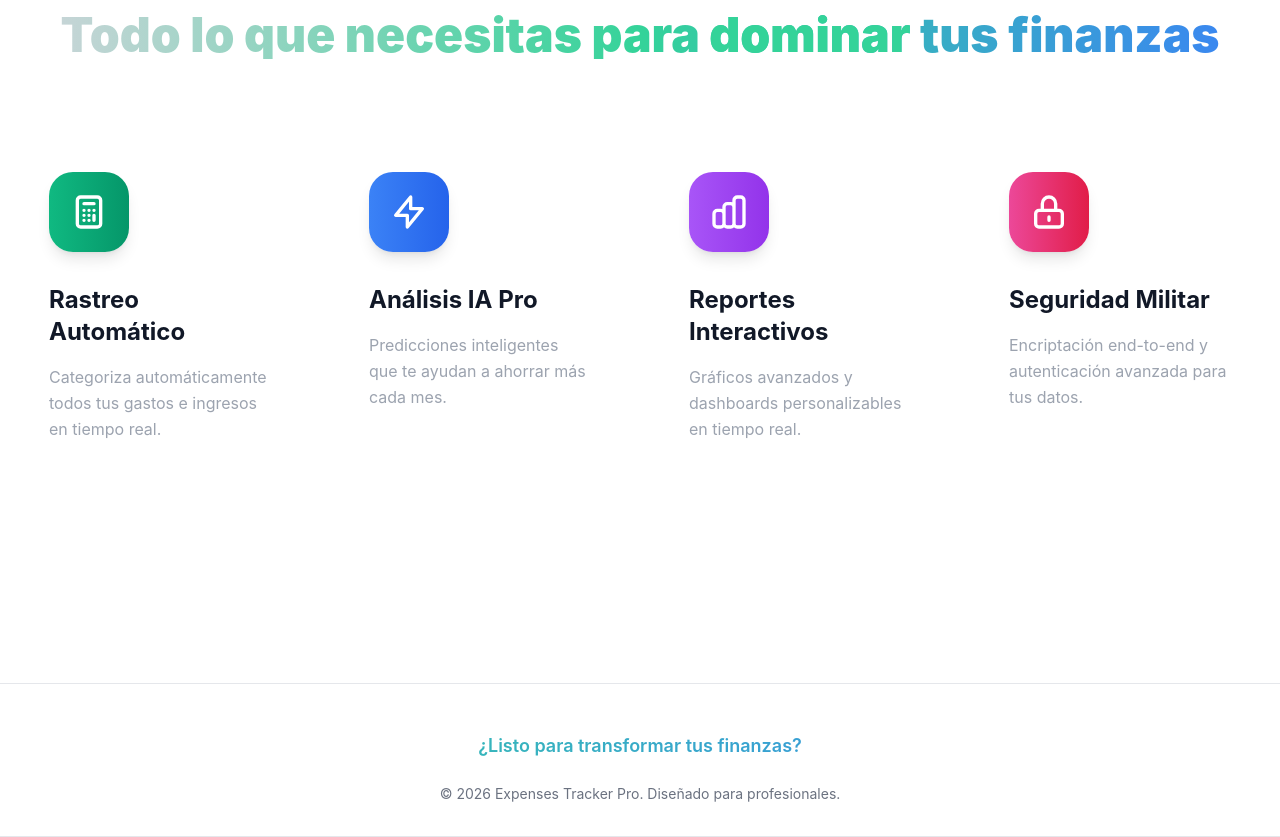
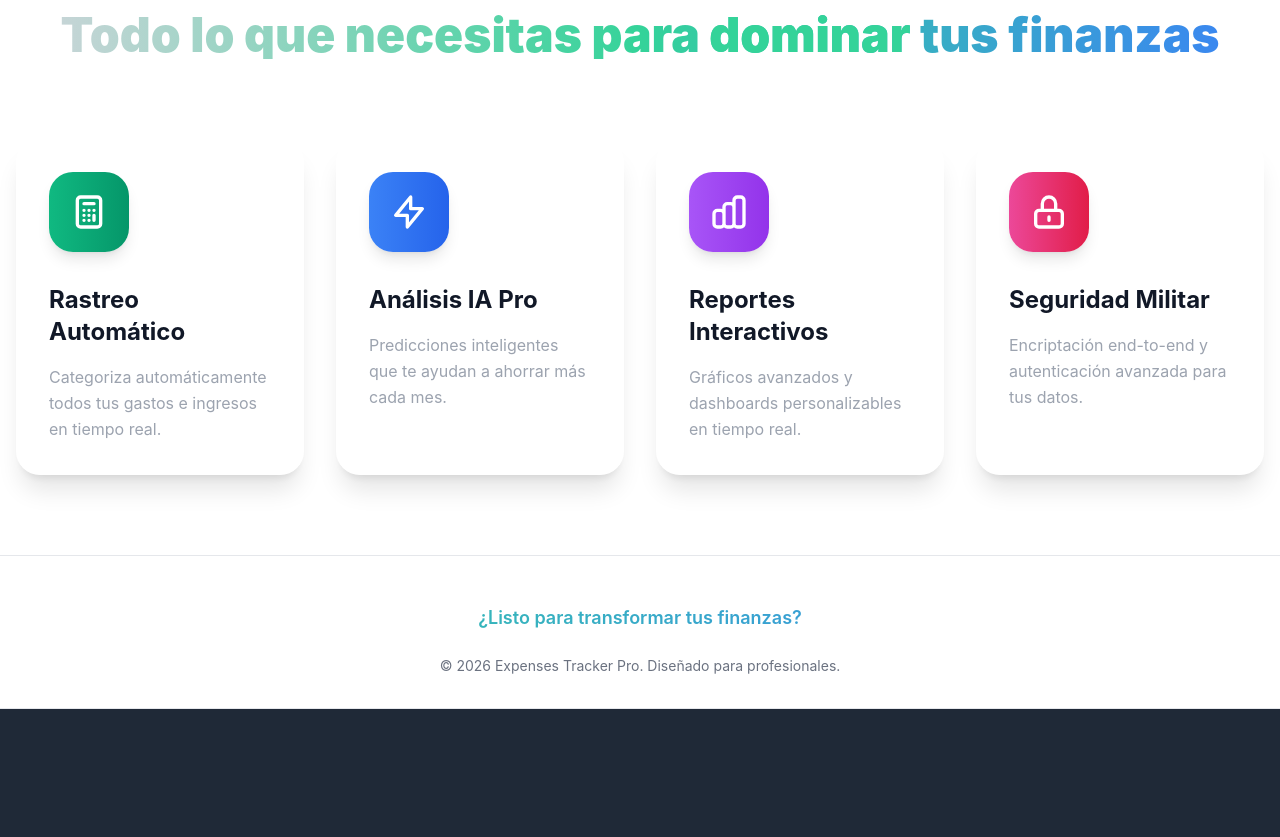
Before and after one commit to Jhusseth/expense-tracker-pro, a React (Vite) app: page / in a window 1280 px wide. Shown: the part 960-1797 px from the top of the page. After the commit the page ends 1669 px from the top, so only its background shows below. Built offline with nearby package versions, Linux system fonts and the light colour scheme; no server answers.

Commit message:
feat: fix landing cards styles

```diff
--- a/src/presentation/components/Landing.tsx
+++ b/src/presentation/components/Landing.tsx
@@ -119,7 +119,7 @@ const Landing = ({ isDark }: LandingProps) => {
           </h3>
 
           <div className="grid grid-cols-1 md:grid-cols-2 lg:grid-cols-4 gap-8 max-w-7xl mx-auto">
-            <div className="group p-8 bg-white/5 backdrop-blur-sm rounded-3xl border border-white/10 hover:bg-white/10 hover:shadow-2xl transition-all duration-500 hover:scale-105 hover:-translate-y-4">
+            <div className="group p-8 bg-white/5 border-white/10 shadow-xl backdrop-blur-sm rounded-3xl border border-white/10 hover:bg-white/10 hover:shadow-2xl transition-all duration-500 hover:scale-105 hover:-translate-y-4">
               <div className="w-20 h-20 bg-gradient-to-r from-emerald-500 to-emerald-600 rounded-3xl flex items-center justify-center mb-8 group-hover:scale-110 transition-all duration-500 shadow-lg hover:shadow-emerald-500/50">
                 <svg className="w-10 h-10 text-white" fill="none" stroke="currentColor" viewBox="0 0 24 24">
                   <path strokeLinecap="round" strokeLinejoin="round" strokeWidth={2} d="M9 7h6m0 10v-3m-3 3h.01M9 17h.01M9 14h.01M12 14h.01M15 11h.01M12 11h.01M9 11h.01M7 21h10a2 2 0 002-2V5a2 2 0 00-2-2H7a2 2 0 00-2 2v14a2 2 0 002 2z" />
@@ -129,7 +129,7 @@ const Landing = ({ isDark }: LandingProps) => {
               <p className="text-gray-400 leading-relaxed">Categoriza automáticamente todos tus gastos e ingresos en tiempo real.</p>
             </div>
 
-            <div className="group p-8 bg-white/5 backdrop-blur-sm rounded-3xl border border-white/10 hover:bg-white/10 hover:shadow-2xl transition-all duration-500 hover:scale-105 hover:-translate-y-4">
+            <div className="group p-8 bg-white/5 border-white/10 shadow-xl backdrop-blur-sm rounded-3xl border border-white/10 hover:bg-white/10 hover:shadow-2xl transition-all duration-500 hover:scale-105 hover:-translate-y-4">
               <div className="w-20 h-20 bg-gradient-to-r from-blue-500 to-blue-600 rounded-3xl flex items-center justify-center mb-8 group-hover:scale-110 transition-all duration-500 shadow-lg hover:shadow-blue-500/50">
                 <svg className="w-10 h-10 text-white" fill="none" stroke="currentColor" viewBox="0 0 24 24">
                   <path strokeLinecap="round" strokeLinejoin="round" strokeWidth={2} d="M13 10V3L4 14h7v7l9-11h-7z" />
@@ -139,7 +139,7 @@ const Landing = ({ isDark }: LandingProps) => {
               <p className="text-gray-400 leading-relaxed">Predicciones inteligentes que te ayudan a ahorrar más cada mes.</p>
             </div>
 
-            <div className="group p-8 bg-white/5 backdrop-blur-sm rounded-3xl border border-white/10 hover:bg-white/10 hover:shadow-2xl transition-all duration-500 hover:scale-105 hover:-translate-y-4">
+            <div className="group p-8 bg-white/5 border-white/10 shadow-xl backdrop-blur-sm rounded-3xl border border-white/10 hover:bg-white/10 hover:shadow-2xl transition-all duration-500 hover:scale-105 hover:-translate-y-4">
               <div className="w-20 h-20 bg-gradient-to-r from-purple-500 to-purple-600 rounded-3xl flex items-center justify-center mb-8 group-hover:scale-110 transition-all duration-500 shadow-lg hover:shadow-purple-500/50">
                 <svg className="w-10 h-10 text-white" fill="none" stroke="currentColor" viewBox="0 0 24 24">
                   <path strokeLinecap="round" strokeLinejoin="round" strokeWidth={2} d="M9 19v-6a2 2 0 00-2-2H5a2 2 0 00-2 2v6a2 2 0 002 2h2a2 2 0 002-2zm0 0V9a2 2 0 012-2h2a2 2 0 012 2v10m-6 0a2 2 0 002 2h2a2 2 0 002-2m0 0V5a2 2 0 012-2h2a2 2 0 012 2v14a2 2 0 01-2 2h-2a2 2 0 01-2-2z" />
@@ -149,7 +149,7 @@ const Landing = ({ isDark }: LandingProps) => {
               <p className="text-gray-400 leading-relaxed">Gráficos avanzados y dashboards personalizables en tiempo real.</p>
             </div>
 
-            <div className="group p-8 bg-white/5 backdrop-blur-sm rounded-3xl border border-white/10 hover:bg-white/10 hover:shadow-2xl transition-all duration-500 hover:scale-105 hover:-translate-y-4">
+            <div className="group p-8 bg-white/5 border-white/10 shadow-xl backdrop-blur-sm rounded-3xl border border-white/10 hover:bg-white/10 hover:shadow-2xl transition-all duration-500 hover:scale-105 hover:-translate-y-4">
               <div className="w-20 h-20 bg-gradient-to-r from-pink-500 to-rose-600 rounded-3xl flex items-center justify-center mb-8 group-hover:scale-110 transition-all duration-500 shadow-lg hover:shadow-pink-500/50">
                 <svg className="w-10 h-10 text-white" fill="none" stroke="currentColor" viewBox="0 0 24 24">
                   <path strokeLinecap="round" strokeLinejoin="round" strokeWidth={2} d="M12 15v2m-6 4h12a2 2 0 002-2v-6a2 2 0 00-2-2H6a2 2 0 00-2 2v6a2 2 0 002 2zm10-10V7a4 4 0 00-8 0v4h8z" />
@@ -162,7 +162,7 @@ const Landing = ({ isDark }: LandingProps) => {
         </div>
       </main>
 
-      <footer className={`border-t ${isDark ? 'border-white/10': 'border-gray-200 border-b backdrop-blur'} mt-32 pt-12 pb-8`}>
+      <footer className={`border-t ${isDark ? 'border-white/10': 'border-gray-200 border-b backdrop-blur'} pt-12 pb-8`}>
         <div className="max-w-7xl mx-auto px-4 text-center">
           <p className="text-lg font-semibold mb-4 bg-gradient-to-r from-emerald-400 to-blue-500 bg-clip-text text-transparent">
             ¿Listo para transformar tus finanzas?
```
